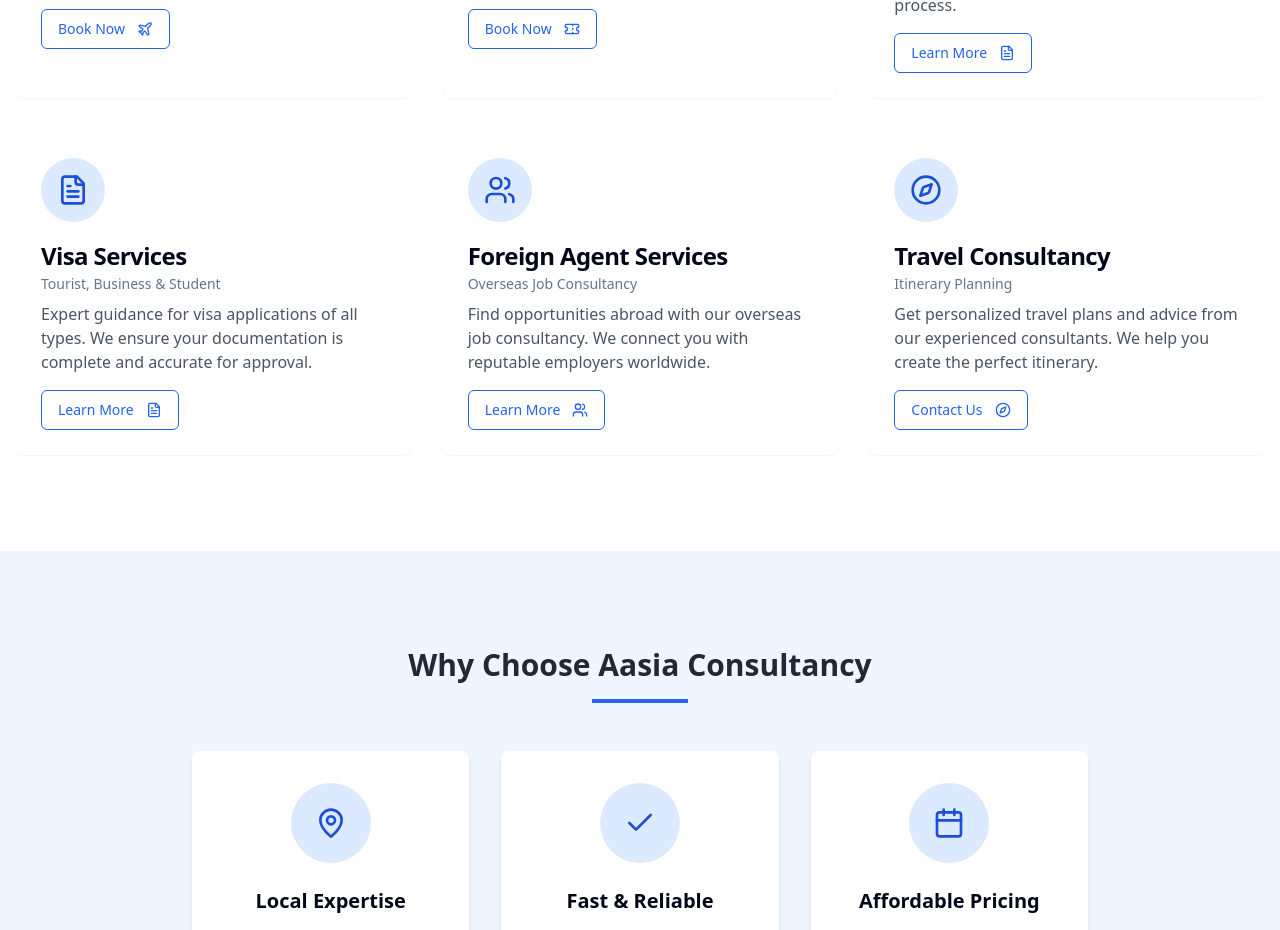
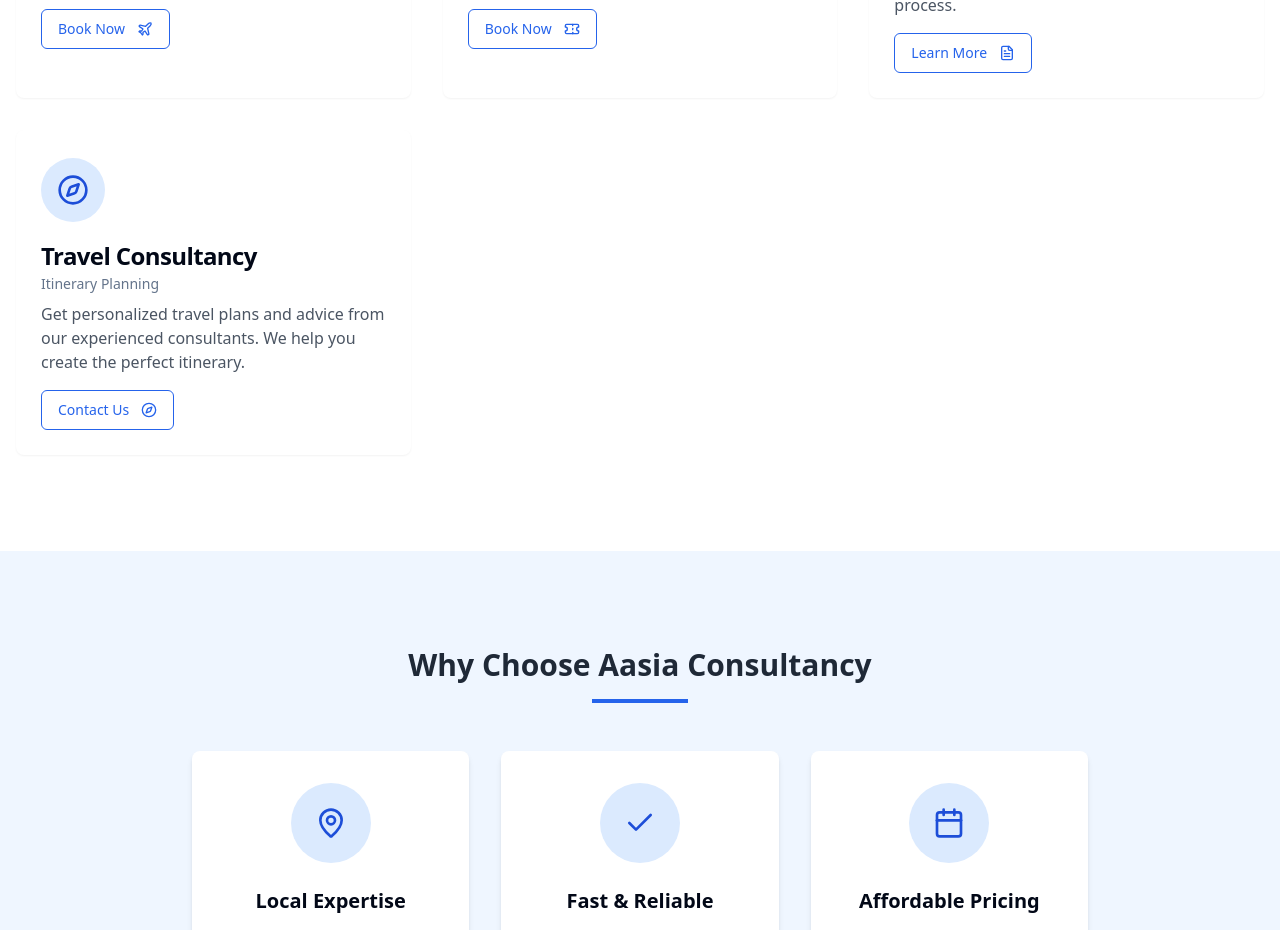
Before and after one commit to Gogul-Tamilselvan/craft-compile-create, a React (Vite) app: page / in a window 1280 px wide. Shown: the part 2031-2961 px from the top of the page. Built offline with nearby package versions, Linux system fonts and the light colour scheme.

Commit message:
Update Landing.tsx

```diff
--- a/src/pages/Landing.tsx
+++ b/src/pages/Landing.tsx
@@ -506,55 +506,7 @@ const Landing: React.FC = () => {
               </CardContent>
             </Card>
 
-            {/* Visa Services */}
-            <Card className="overflow-hidden group hover:shadow-xl transition-all duration-300 border-t-4 border-transparent hover:border-t-blue-600">
-              <CardHeader className="pb-2">
-                <div className="bg-blue-100 w-16 h-16 rounded-full flex items-center justify-center mb-4 group-hover:scale-110 transition-transform">
-                  <FileTextIcon className="text-blue-700 w-8 h-8 group-hover:rotate-12 transition-transform duration-300" />
-                </div>
-                <CardTitle>Visa Services</CardTitle>
-                <CardDescription>Tourist, Business & Student</CardDescription>
-              </CardHeader>
-              <CardContent>
-                <p className="text-gray-600 mb-4">
-                  Expert guidance for visa applications of all types. We ensure your documentation
-                  is complete and accurate for approval.
-                </p>
-                <Button
-                  variant="outline"
-                  className="text-blue-600 border-blue-600 hover:bg-blue-50 group"
-                  onClick={() => scrollToSection('contact')}
-                >
-                  <span>Learn More</span>
-                  <FileTextIcon className="w-4 h-4 ml-1 transition-all group-hover:translate-x-1" />
-                </Button>
-              </CardContent>
-            </Card>
 
-            {/* Foreign Agent Services */}
-            <Card className="overflow-hidden group hover:shadow-xl transition-all duration-300 border-t-4 border-transparent hover:border-t-blue-600">
-              <CardHeader className="pb-2">
-                <div className="bg-blue-100 w-16 h-16 rounded-full flex items-center justify-center mb-4 group-hover:scale-110 transition-transform">
-                  <UsersIcon className="text-blue-700 w-8 h-8 group-hover:rotate-12 transition-transform duration-300" />
-                </div>
-                <CardTitle>Foreign Agent Services</CardTitle>
-                <CardDescription>Overseas Job Consultancy</CardDescription>
-              </CardHeader>
-              <CardContent>
-                <p className="text-gray-600 mb-4">
-                  Find opportunities abroad with our overseas job consultancy.
-                  We connect you with reputable employers worldwide.
-                </p>
-                <Button
-                  variant="outline"
-                  className="text-blue-600 border-blue-600 hover:bg-blue-50 group"
-                  onClick={() => scrollToSection('contact')}
-                >
-                  <span>Learn More</span>
-                  <UsersIcon className="w-4 h-4 ml-1 transition-all group-hover:translate-x-1" />
-                </Button>
-              </CardContent>
-            </Card>
 
             {/* Travel Consultancy */}
             <Card className="overflow-hidden group hover:shadow-xl transition-all duration-300 border-t-4 border-transparent hover:border-t-blue-600">
```
